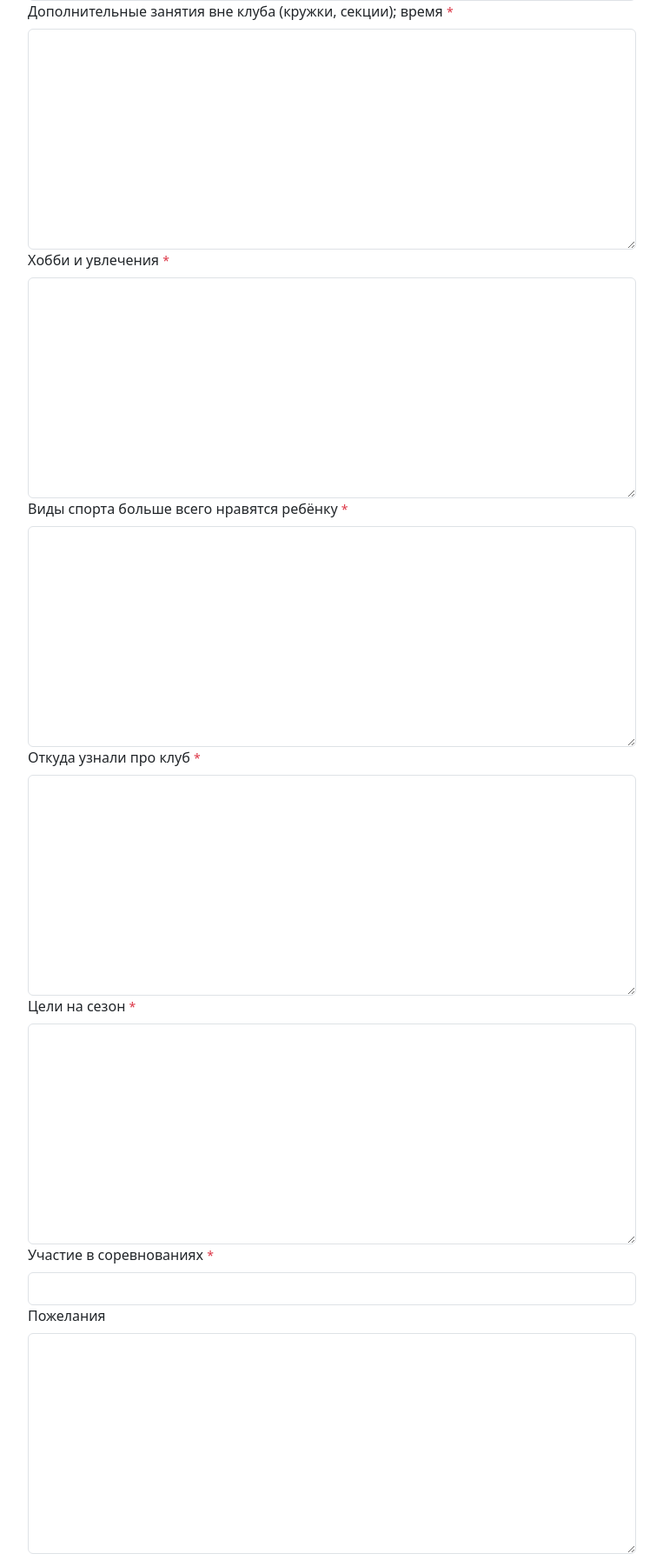
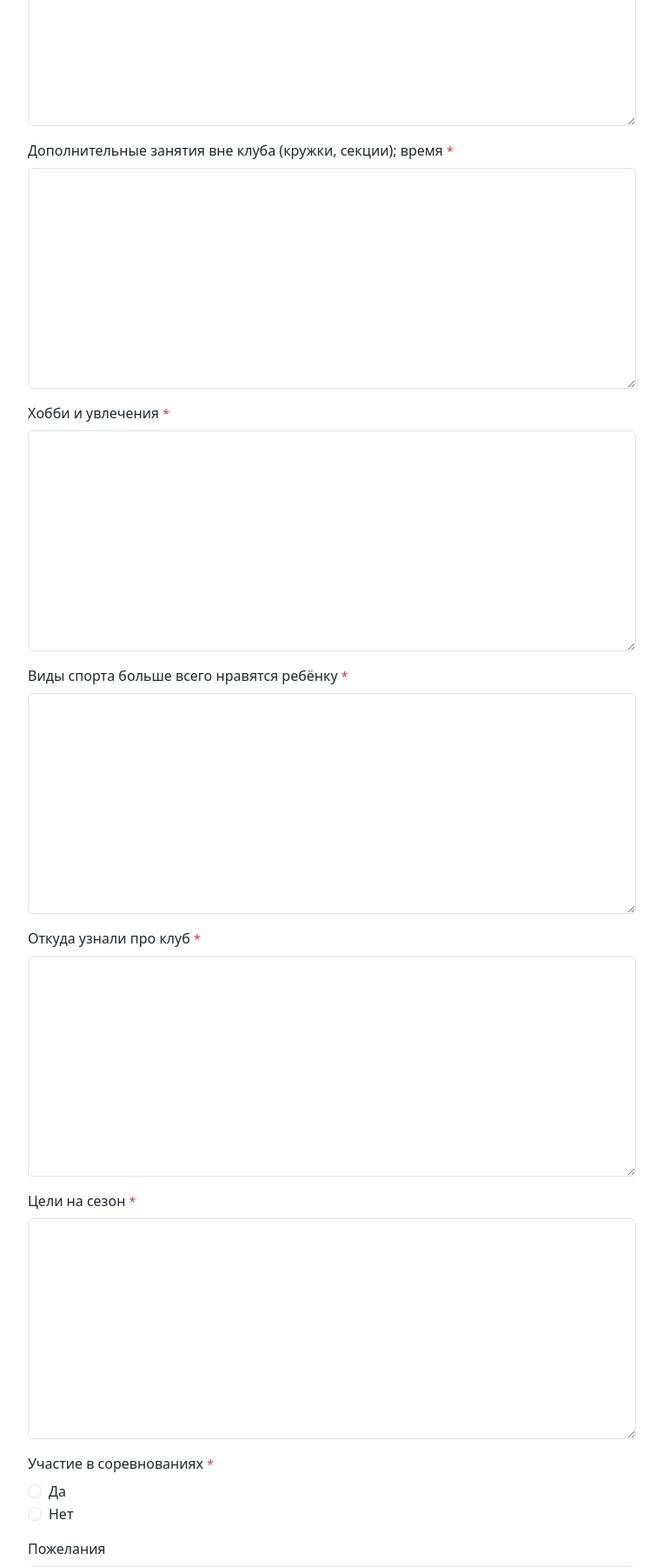
Before and after one commit to veellimir/Django_Journal_Dobrynya, a Django app: page /questionnaire/ in a window 1280 px wide. Shown: the part 1987-3789 px from the top of the page at 87% size, without its empty margins (258-1021 px from the left). Run offline with Django 5.2, Linux system fonts and the light colour scheme; the visitor is signed in with stand-in values (Sample User, id 1); some libraries are stand-ins or nearby versions.

Commit message:
checkbox in questionnaire

```diff
--- a/journal_dobrynya/urls.py
+++ b/journal_dobrynya/urls.py
@@ -2,9 +2,6 @@ from django.contrib import admin
 from django.urls import path, include
 from django.conf import settings
 from django.conf.urls.static import static
-from django.contrib.auth import views as auth_views
-
-from users.forms import CustomSetPasswordForm
 
 
 urlpatterns = [
@@ -13,24 +10,6 @@ urlpatterns = [
     path("", include("mainapp.urls")),
     path("", include("users.urls")),
     path("", include("app_schedules.urls")),
-
-
-    path("reset_password/", auth_views.PasswordResetView.as_view(
-        template_name="users/reset_password.html"),
-        name="reset_password"
-    ),
-    path("reset_password_send/", auth_views.PasswordResetDoneView.as_view(
-        template_name="users/reset_password_send.html"),
-        name="password_reset_done"
-    ),
-    path("reset/<uidb64>/<token>/", auth_views.PasswordResetConfirmView.as_view(
-        template_name="users/reset.html", form_class=CustomSetPasswordForm),
-        name="password_reset_confirm",
-    ),
-    path("reset_password_complete/", auth_views.PasswordResetCompleteView.as_view(
-        template_name="users/reset_password_compete.html"),
-         name="password_reset_complete"
-    ),
 ]
 if settings.DEBUG:
     urlpatterns += static(settings.MEDIA_URL, document_root=settings.MEDIA_ROOT)
--- a/mainapp/static/mainapp/css/auth.css
+++ b/mainapp/static/mainapp/css/auth.css
@@ -13,3 +13,5 @@
     height: 38px;
     border-radius: 6px;
 }
+
+/* #id_participation_competition_0 {display: none;} */
--- a/mainapp/templates/mainapp/base.html
+++ b/mainapp/templates/mainapp/base.html
@@ -34,7 +34,7 @@
     <!-- End messages -->
 
     {% if page != 'login' and page != 'register' and page != 'questionnaire' %}
-    <header class="">
+    <header>
       <nav class="navbar navbar-expand-lg navbar-light bg-light">
           <div class="container-fluid">
             <a class="navbar-brand" href="{% url 'home' %}"><img src="{% static 'mainapp/images/logo.png' %}" alt="Логотип" class="logo_main"></a>
--- a/mainapp/templates/mainapp/questionnaire.html
+++ b/mainapp/templates/mainapp/questionnaire.html
@@ -15,19 +15,32 @@
     <h1>Анкета спортсмена</h1>
     <p>Пожалуйста, заполните анкету. Это буквально 2-3 минуты &#128526;</p>
 </div>
-<div class="d-flex  justify-content-center p-3">
+<div class="d-flex justify-content-center p-3">
     <form class="wrapper--form-auth" method="post" style="width: 700px;" enctype="multipart/form-data">
         {% csrf_token %}
         {% for field in form %}
-            <label class="form-label">{{ field.label }}</label>
+            <div class="mb-3">
+                <label class="form-label">{{ field.label }}</label>
                 {% if field.help_text %}
-                    <small class="form-text  text-danger">{{ field.help_text }}</small>
+                    <small class="form-text text-danger">{{ field.help_text }}</small>
                 {% endif %}
-            {{ field }}
+                {% if field.name == "participation_competition" %}
+                    <div class="form-check">
+                        <input class="form-check-input" type="radio" id="{{ field.id_for_label }}_yes" name="{{ field.name }}" value="yes" {% if field.value == "yes" %}checked{% endif %}>
+                        <label class="form-check-label" for="{{ field.id_for_label }}_yes">Да</label>
+                    </div>
+                    <div class="form-check">
+                        <input class="form-check-input" type="radio" id="{{ field.id_for_label }}_no" name="{{ field.name }}" value="no" {% if field.value == "no" %}checked{% endif %}>
+                        <label class="form-check-label" for="{{ field.id_for_label }}_no">Нет</label>
+                    </div>
+                {% else %}
+                    {{ field }}
+                {% endif %}
+            </div>
         {% endfor %}
-
         <input type="submit" class="btn btn-danger custom_btn_auth mt-3" value="Сохранить">
     </form>
 </div>
+
 <script src="{% static 'mainapp/js/phone_mask.js' %}"></script>
 {% endblock %}
--- a/users/models.py
+++ b/users/models.py
@@ -78,8 +78,13 @@ class Profile(models.Model):
         help_text="*",
         verbose_name="Цели на сезон"
     )
+    PARTICIPATION_CHOICES = [
+        ("yes", "Да"),
+        ("no", "Нет")
+    ]
     participation_competition = models.CharField(
-        max_length=50,
+        max_length=3,
+        choices=PARTICIPATION_CHOICES,
         blank=False,
         null=False,
         help_text="*",
--- a/users/urls.py
+++ b/users/urls.py
@@ -1,4 +1,7 @@
 from django.urls import path
+from django.contrib.auth import views as auth_views
+
+from users.forms import CustomSetPasswordForm
 
 from . import views
 
@@ -7,7 +10,26 @@ urlpatterns = [
     path("register/", views.user_register, name="register"),
     path("logout/", views.user_logout, name="logout"),
 
+    path("reset_password/", auth_views.PasswordResetView.as_view(
+        template_name="users/reset_password.html"),
+         name="reset_password"
+    ),
+    path("reset_password_send/", auth_views.PasswordResetDoneView.as_view(
+        template_name="users/reset_password_send.html"),
+         name="password_reset_done"
+    ),
+    path("reset/<uidb64>/<token>/", auth_views.PasswordResetConfirmView.as_view(
+        template_name="users/reset.html", form_class=CustomSetPasswordForm),
+         name="password_reset_confirm",
+    ),
+    path("reset_password_complete/", auth_views.PasswordResetCompleteView.as_view(
+        template_name="users/reset_password_compete.html"),
+         name="password_reset_complete"
+    ),
+
     path("questionnaire/", views.user_questionnaire, name="questionnaire"),
     path("all-users/", views.all_users, name="all_users"),
     path("user/<int:pk>/", views.profile, name="profile"),
+
+
 ]
--- a/users/views.py
+++ b/users/views.py
@@ -2,6 +2,8 @@ from django.shortcuts import render, redirect, get_object_or_404
 from django.contrib import messages
 from django.contrib.auth import login, logout, authenticate
 from django.contrib.auth.decorators import login_required
+from django.views.generic import TemplateView
+from django.utils.translation import gettext_lazy
 
 from django.contrib.auth.models import User
 
```
Also changed, not shown: users/templates/users/reset_password_send.html (+2 -6 lines), users/migrations/0003_alter_profile_participation_competition.py (added).
